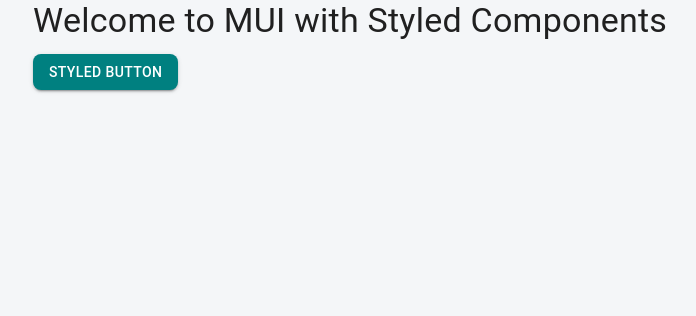
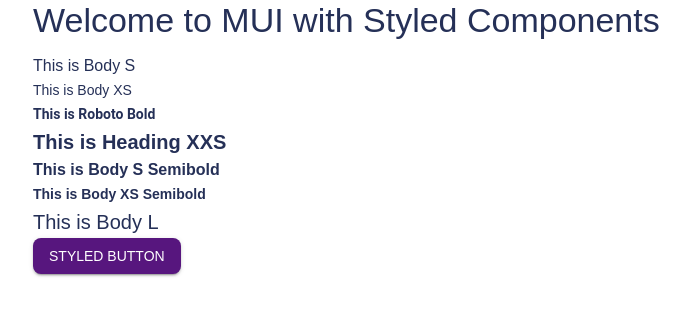
Before and after one commit to nikolatrajkovicITS/GeoFusion, a React (Vite) app: page / in a window 1280 px wide. Shown: the top 316 px of the page, without its empty margins (31-727 px from the left). Built offline with nearby package versions, Linux system fonts and the light colour scheme.

Commit message:
chore: setup mui design system

```diff
--- a/src/App.jsx
+++ b/src/App.jsx
@@ -1,24 +1,34 @@
 import React from 'react';
 import { Button, Typography, Container } from '@mui/material';
-import { styled } from '@mui/system';
 import ThemeRegistry from './styles/ThemeRegistry';
-
-const CustomButton = styled(Button)({
-  backgroundColor: 'teal',
-  '&:hover': {
-    backgroundColor: 'darkslategray',
-  },
-});
 
 function App() {
   return (
     <ThemeRegistry>
-    <Container>
-      <Typography variant="h4" gutterBottom>
-        Welcome to MUI with Styled Components
-      </Typography>
-      <CustomButton variant="contained">Styled Button</CustomButton>
-    </Container>
+      <Container>
+        <Typography variant="h4" gutterBottom>
+          Welcome to MUI with Styled Components
+        </Typography>
+
+        <Typography variant="bodyS">This is Body S</Typography>
+        <br />
+        <Typography variant="bodyXS">This is Body XS</Typography>
+        <br />
+        <Typography variant="robotoBold">This is Roboto Bold</Typography>
+        <br />
+        <Typography variant="headingXXS">This is Heading XXS</Typography>
+        <br />
+        <Typography variant="bodySSemibold">This is Body S Semibold</Typography>
+        <br />
+        <Typography variant="bodyXSSemibold">This is Body XS Semibold</Typography>
+        <br />
+        <Typography variant="bodyL">This is Body L</Typography>
+        <br />
+
+        <Button variant="contained" color="primary">
+          Styled Button
+        </Button>
+      </Container>
     </ThemeRegistry>
   );
 }
--- a/src/styles/theme.js
+++ b/src/styles/theme.js
@@ -1,27 +1,131 @@
 import { createTheme } from '@mui/material/styles';
+
+const COLORS = {
+  primary: '#57167E',
+  secondary: '#3E4970',
+  textPrimary: '#253057',
+  textSecondary: '#717CA3',
+  backgroundDefault: '#FFFFFF',
+  backgroundPaper: '#EBF0F8',
+  backgroundLightPurple: '#F1DAFF',
+  backgroundContainer: '#3E4970',
+  actionHover: '#D898FF',
+  infoMain: '#D898FF',
+  divider: '#EBF0F8',
+};
+
+const TYPOGRAPHY = {
+  fontFamily: 'PP Neue Montreal, Arial, sans-serif',
+  bodyS: {
+    fontSize: 16,
+    fontWeight: 500,
+    lineHeight: '24px',
+    textAlign: 'center',
+  },
+  bodyXS: {
+    fontSize: 14,
+    fontWeight: 500,
+    lineHeight: '20px',
+    textAlign: 'left',
+  },
+  robotoBold: {
+    fontFamily: 'Roboto',
+    fontSize: 14,
+    fontWeight: 700,
+    lineHeight: '16.41px',
+  },
+  headingXXS: {
+    fontSize: 20,
+    fontWeight: 600,
+    lineHeight: '32px',
+  },
+  bodySSemibold: {
+    fontSize: 16,
+    fontWeight: 600,
+    lineHeight: '24px',
+    textAlign: 'left',
+  },
+  bodyXSSemibold: {
+    fontSize: 14,
+    fontWeight: 600,
+    lineHeight: '20px',
+    textAlign: 'center',
+  },
+  bodyL: {
+    fontSize: 20,
+    fontWeight: 500,
+    lineHeight: '32px',
+    textAlign: 'left',
+  },
+};
+
+const COMPONENT_OVERRIDES = {
+  MuiTableHead: {
+    styleOverrides: {
+      root: {
+        backgroundColor: COLORS.backgroundPaper,
+        color: COLORS.textPrimary,
+      },
+    },
+  },
+  MuiTab: {
+    styleOverrides: {
+      root: {
+        color: COLORS.secondary,
+        '&.Mui-selected': {
+          color: COLORS.primary,
+        },
+      },
+    },
+  },
+  MuiInputBase: {
+    styleOverrides: {
+      root: {
+        color: COLORS.textPrimary,
+        '&::placeholder': {
+          color: COLORS.textSecondary,
+        },
+      },
+    },
+  },
+};
 
 const theme = createTheme({
   palette: {
     primary: {
-      main: '#1976d2',
+      main: COLORS.primary,
     },
     secondary: {
-      main: '#dc004e',
+      main: COLORS.secondary,
     },
-    error: {
-      main: '#f44336',
+    text: {
+      primary: COLORS.textPrimary,
+      secondary: COLORS.textSecondary,
     },
     background: {
-      default: '#f4f6f8',
+      default: COLORS.backgroundDefault,
+      paper: COLORS.backgroundPaper,
+      lightPurple: COLORS.backgroundLightPurple,
+      container: COLORS.backgroundContainer,
     },
+    action: {
+      active: COLORS.primary,
+      hover: COLORS.actionHover,
+    },
+    info: {
+      main: COLORS.infoMain,
+    },
+    divider: COLORS.divider,
   },
   typography: {
-    fontFamily: '"Roboto", "Helvetica", "Arial", sans-serif',
+    fontFamily: TYPOGRAPHY.fontFamily,
+    ...TYPOGRAPHY,
   },
   shape: {
     borderRadius: 8,
   },
   spacing: 8,
+  components: COMPONENT_OVERRIDES,
 });
 
 export default theme;
```
